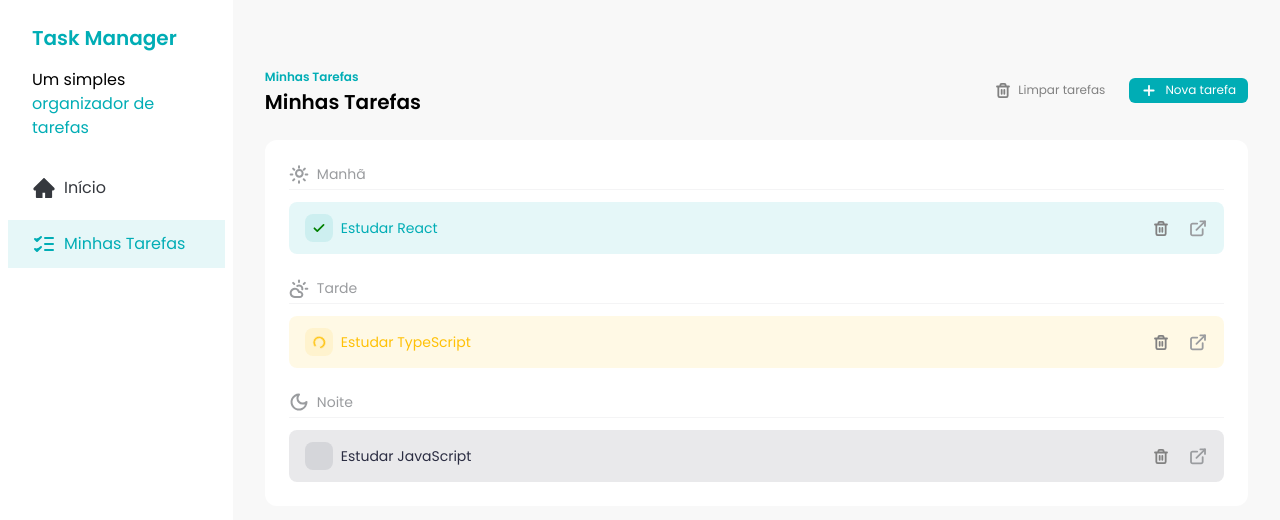
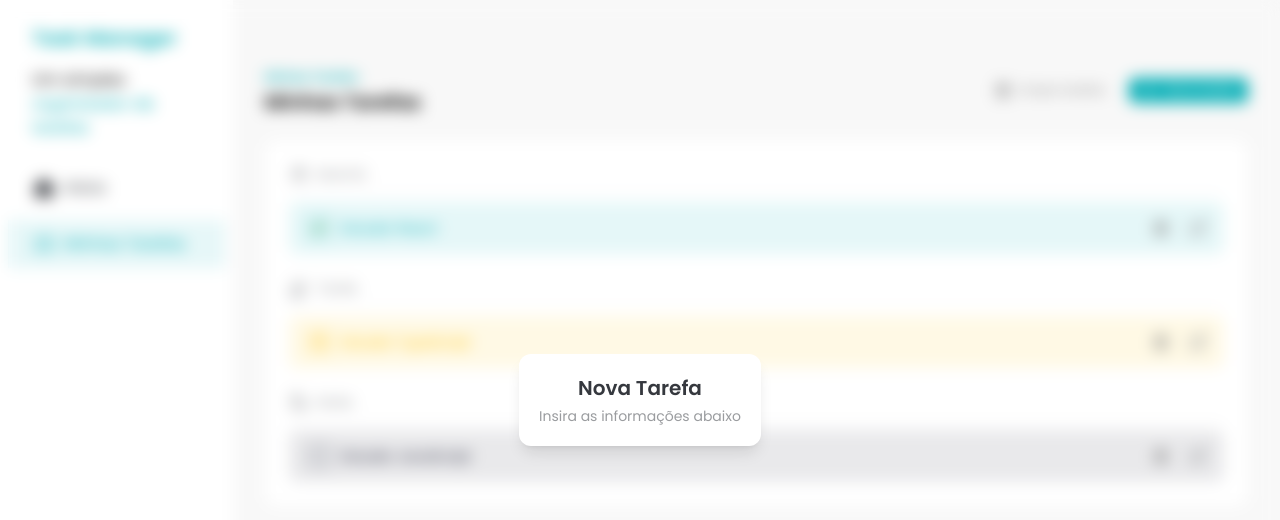
Before and after one commit to YudiYamada/fsc-task-manager, a React (Vite) app: page / in a window 1280 px wide. Both pictures are taken after a click on the button "Nova tarefa". Shown: the top 520 px of the page. Built offline with nearby package versions, Linux system fonts and the light colour scheme.

Commit message:
feat: add task dialog inicitial

```diff
--- /dev/null
+++ b/src/components/AddTaskDialogue.tsx
@@ -0,0 +1,26 @@
+import type { ReactNode } from "react";
+import { createPortal } from "react-dom";
+
+interface AddTaskDialogueProps {
+  isOpen: boolean;
+  children?: ReactNode;
+}
+
+const AddTaskDialogue = ({ isOpen, children }: AddTaskDialogueProps) => {
+  if (!isOpen) return null;
+  return createPortal(
+    <div className="fixed top-0 bottom-0 left-0 flex h-screen w-screen items-center justify-center backdrop-blur">
+      {/* DIALOG */}
+      <div className="rounded-xl bg-white p-5 text-center shadow-lg">
+        <h2 className="text-xl font-semibold text-[#35383E]">Nova Tarefa</h2>
+        <p className="mt-1 text-sm text-[#9A9C9F]">
+          Insira as informações abaixo
+        </p>
+        {children}
+      </div>
+    </div>,
+    document.body
+  );
+};
+
+export default AddTaskDialogue;
--- a/src/components/Button.tsx
+++ b/src/components/Button.tsx
@@ -1,10 +1,10 @@
 type ButtonProps = {
   children: React.ReactNode;
   variant: "primary" | "ghost";
-  onclick?: () => void;
+  onClick?: () => void;
 };
 
-const Button = ({ children, variant = "primary", onclick }: ButtonProps) => {
+const Button = ({ children, variant = "primary", onClick }: ButtonProps) => {
   const getVariantClasses = () => {
     if (variant === "primary") {
       return "bg-[#00ADB5] text-white";
@@ -18,7 +18,7 @@
   return (
     <button
       className={`flex cursor-pointer items-center gap-2 rounded-md px-3 py-1 text-xs transition hover:opacity-70 ${getVariantClasses()}`}
-      onClick={onclick}
+      onClick={onClick}
     >
       {children}
     </button>
--- a/src/components/Tasks.tsx
+++ b/src/components/Tasks.tsx
@@ -9,6 +9,7 @@
   TrashIcon,
 } from "../assets/icons";
 import TASKS from "../constants/tasks";
+import AddTaskDialogue from "./AddTaskDialogue";
 import Button from "./Button";
 import TaskItem from "./TaskItem";
 import TasksSeparator from "./TasksSeparator";
@@ -29,6 +30,8 @@
       status: task.status as "pending" | "in_progress" | "completed",
     }))
   );
+
+  const [addTaskDialogIsOpen, setAddTaskDialogIsOpen] = useState(false);
 
   const handleTaskDeleteClick = (taskId: number) => {
     const newTasks = tasks.filter((task) => task.id !== taskId);
@@ -77,10 +80,15 @@
             <TrashIcon />
             Limpar tarefas
           </Button>
-          <Button variant="primary">
+          <Button
+            variant="primary"
+            onClick={() => setAddTaskDialogIsOpen(true)}
+          >
             <AddIcon />
             Nova tarefa
           </Button>
+
+          <AddTaskDialogue isOpen={addTaskDialogIsOpen} />
         </div>
       </div>
 
```
